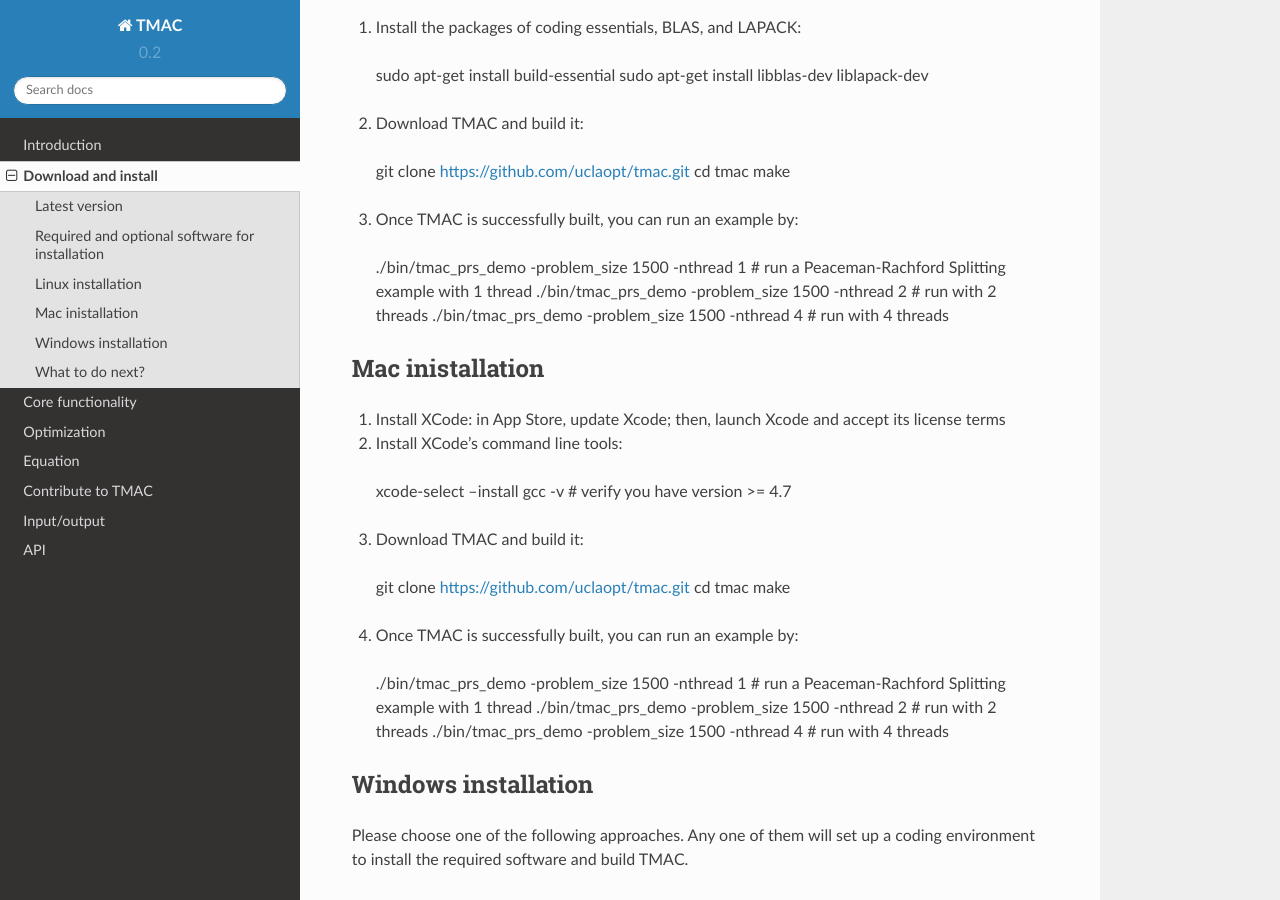
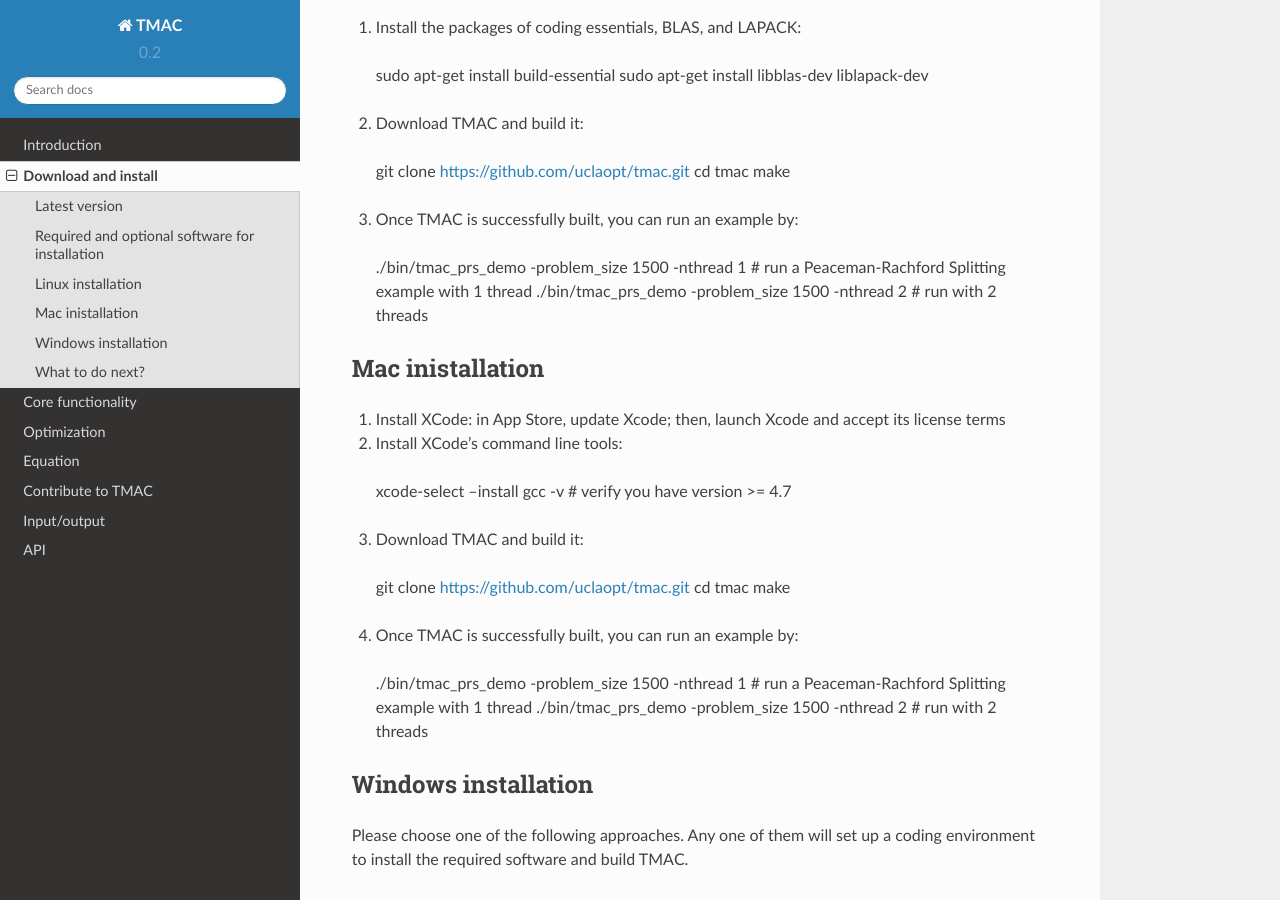
Before and after one commit to uclaopt/TMAC, a Sphinx documentation site: the page built from doc/source/build.rst, in a window 1280 px wide and 900 px high, scrolled down 553 px. Built offline with Sphinx 7.4.7 and the Read the Docs theme 2.0.0, drawn with Linux system fonts in a browser that asks for light colours.

Commit message:
Update build.rst

```diff
--- a/doc/source/build.rst
+++ b/doc/source/build.rst
@@ -29,7 +29,6 @@ Linux installation
 
   ./bin/tmac_prs_demo -problem_size 1500 -nthread 1  # run a Peaceman-Rachford Splitting example with 1 thread
   ./bin/tmac_prs_demo -problem_size 1500 -nthread 2  # run with 2 threads
-  ./bin/tmac_prs_demo -problem_size 1500 -nthread 4  # run with 4 threads
 
 Mac inistallation
 --------------------
@@ -49,7 +48,6 @@ Mac inistallation
 
   ./bin/tmac_prs_demo -problem_size 1500 -nthread 1  # run a Peaceman-Rachford Splitting example with 1 thread
   ./bin/tmac_prs_demo -problem_size 1500 -nthread 2  # run with 2 threads
-  ./bin/tmac_prs_demo -problem_size 1500 -nthread 4  # run with 4 threads
 
 Windows installation
 -------------------------
```
